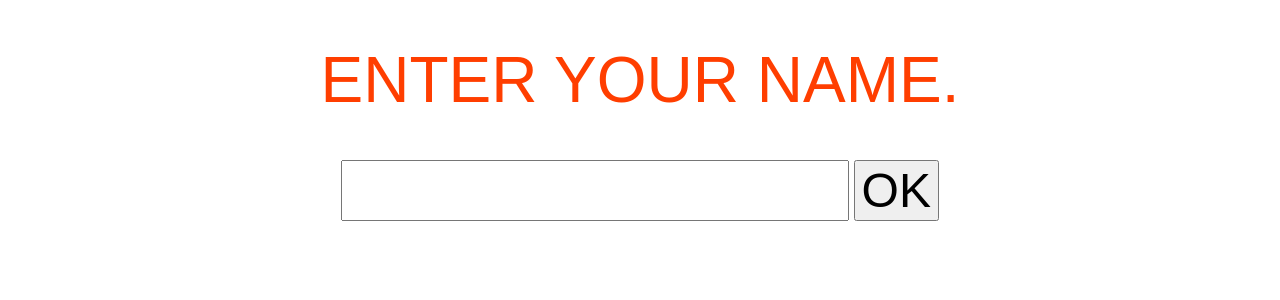
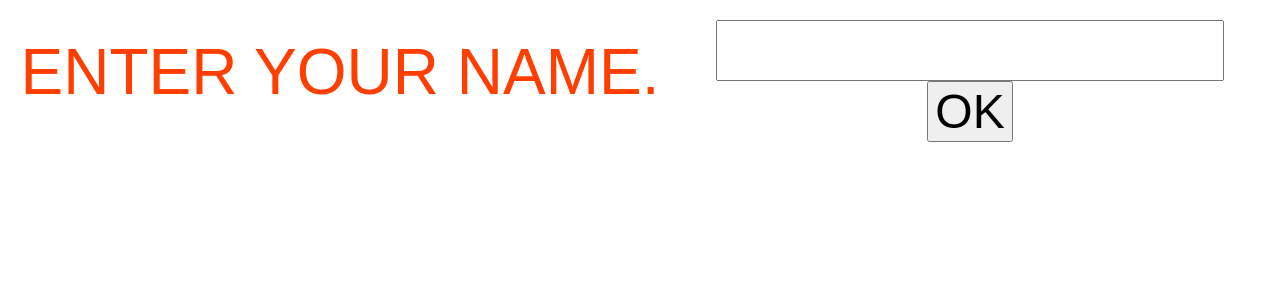
Before and after one commit to Y-Less/tints-and-hints-client, a SvelteKit app: page / in a window 1280 px wide. Shown: the top 300 px of the page. Built offline with nearby package versions, Linux system fonts and the light colour scheme.

Commit message:
CSS tweaks.

```diff
--- a/src/app.html
+++ b/src/app.html
@@ -11,7 +11,7 @@
 				margin: 0;
 				overflow: none;
 				width: 100%;
-				height: 100;
+				height: 100%;
 			}
 		</style>
 		<meta name="viewport" content="width=device-width, initial-scale=1" />
--- a/src/routes/+page.svelte
+++ b/src/routes/+page.svelte
@@ -203,52 +203,48 @@
 
 <main>
 {#if gName === ''}
-	<div id="header">
-		<h1>Enter your name.</h1>
+	<h1 id="title">Enter your name.</h1>
 	<div id="enter-name">
 		<input id="enter-input" type="text" onkeypress={setName} />
 		<button onclick={setName}>OK</button>
 	</div>
-	</div>
 {:else}
-	<div id="header">
 	{#if gColour === ''}
-		<h1>Pick your player colour.</h1>
-		<div class="row">
+	<h1 id="title">Pick your player colour.</h1>
+	<div id="status" class="row">
 		<div class="colour hint" style="background-color: #FFFFFF"></div>
 	</div>
 	{:else if gCurrentPlayer == null}
-		<h1>Wait for other players.</h1>
-		<div class="row">
+	<h1 id="title">Wait for other players.</h1>
+	<div id="status" class="row">
 		<div class="colour hint" style="background-color: #FFFFFF"></div>
 	</div>
 	{:else if gTint === '??'}
-		<h1>Try to guess the tint.</h1>
-		<div class="row">
+	<h1 id="title">Try to guess the tint.</h1>
+	<div id="status" class="row">
 		<div class="colour">1st</div><div class="colour hint" style="background-color: {stringToColour(gFirstGuess)}">{gFirstGuess}</div>
 		{#if gSecondGuesses != null}
 		<div class="colour">2nd</div><div class="colour hint" style="background-color: {stringToColour(gSecondGuess)}">{gSecondGuess}</div>
 		{/if}
 	</div>
 	{:else}
-		<h1>Try to give a hint.</h1>
-		<div class="row">
+	<h1 id="title">Try to give a hint.</h1>
+	<div id="status" class="row">
 		<div class="colour">Your tint</div><div class="colour hint" style="background-color: {stringToColour(gTint)}">{gTint}</div>
 		<button onclick={allDone}>OK</button>
 	</div>
 	{/if}
-	</div>
 
 	<table id="colour-grid">
 		<tbody>
-			<tr>
+			<tr style="height: {100 / (ROWS.length + 1)}%">
 				<th style="width: {100 / (COLS.length + 1)}%"></th>
 {#each COLS as j}
 				<th style="width: {100 / (COLS.length + 1)}%">{j}</th>
 {/each}
 			</tr>
 {#each ROWS as i}
-			<tr>
+			<tr style="height: {100 / (ROWS.length + 1)}%">
 				<th>{i}</th>
 	{#each COLS as j}
 				<td style="background-color: {GRID[j][i]}" onclick={guess(i, j)}>
@@ -280,19 +276,27 @@
 <style>
 	main
 	{
+		height: 100%;
 		text-align: center;
 		display: grid;
-		grid-template-columns: 1fr 300px;
+		grid-template-columns: 1fr 300px 300px;
+		grid-template-rows: 120px 1fr 10px;
 
 		grid-template-areas:
-			"header header"
-			"main sidebar"
-			"footer footer";
+			"title status status"
+			"main main sidebar"
+			"footer footer footer";
 	}
 
-	#header
+	#title
 	{
-		grid-area: header;
+		grid-area: title;
+	}
+
+	#status, #enter-name
+	{
+		grid-area: status;
+		margin: 20px 20px 0 0;
 	}
 
 	h1
@@ -301,6 +305,7 @@
 		text-transform: uppercase;
 		font-size: 4em;
 		font-weight: 100;
+		margin-top: 35px;
 	}
 
 	#colour-grid
@@ -308,8 +313,33 @@
 		height: 100%;
 		width: 100%;
 		table-layout: fixed;
-		border-collapse: collapse;
 		grid-area: main;
+		border-spacing: 0;
+	}
+
+	#colour-grid td, #colour-grid th
+	{
+		border: 0;
+	}
+
+	#colour-grid tbody :first-child :not(:first-child)
+	{
+		border-bottom: 10px solid black;
+	}
+
+	#colour-grid tbody :not(:first-child) :first-child
+	{
+		border-right: 10px solid black;
+	}
+
+	#colour-grid tbody :last-child :not(:first-child)
+	{
+		border-bottom: 10px solid black;
+	}
+
+	#colour-grid tbody :not(:first-child) :last-child
+	{
+		border-right: 10px solid black;
 	}
 
 	#player-grid
@@ -331,14 +361,14 @@
 		height: 30px;
 	}
 
-	#colour-grid tr
-	{
-		height: 50px;
-	}
-
 	#enter-name
 	{
 		text-align: center;
+	}
+
+	button
+	{
+		max-height: 100px;
 	}
 
 	input, button
```
Lines whose indentation alone changed are shown as unchanged.
